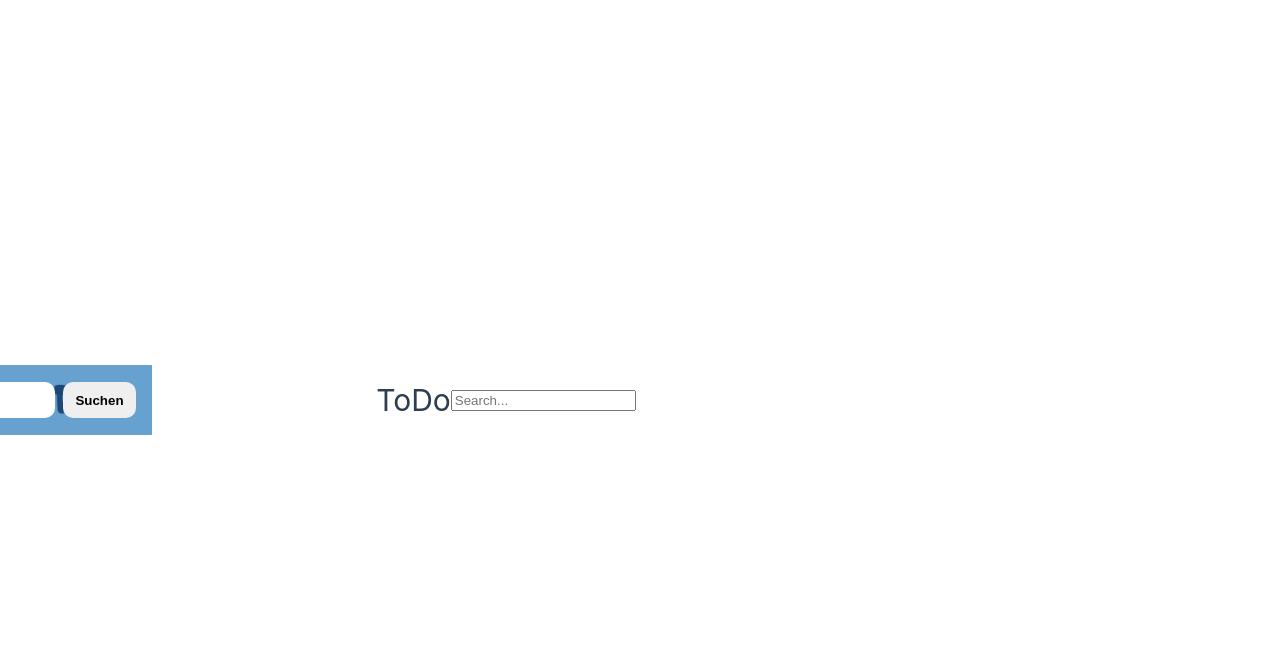
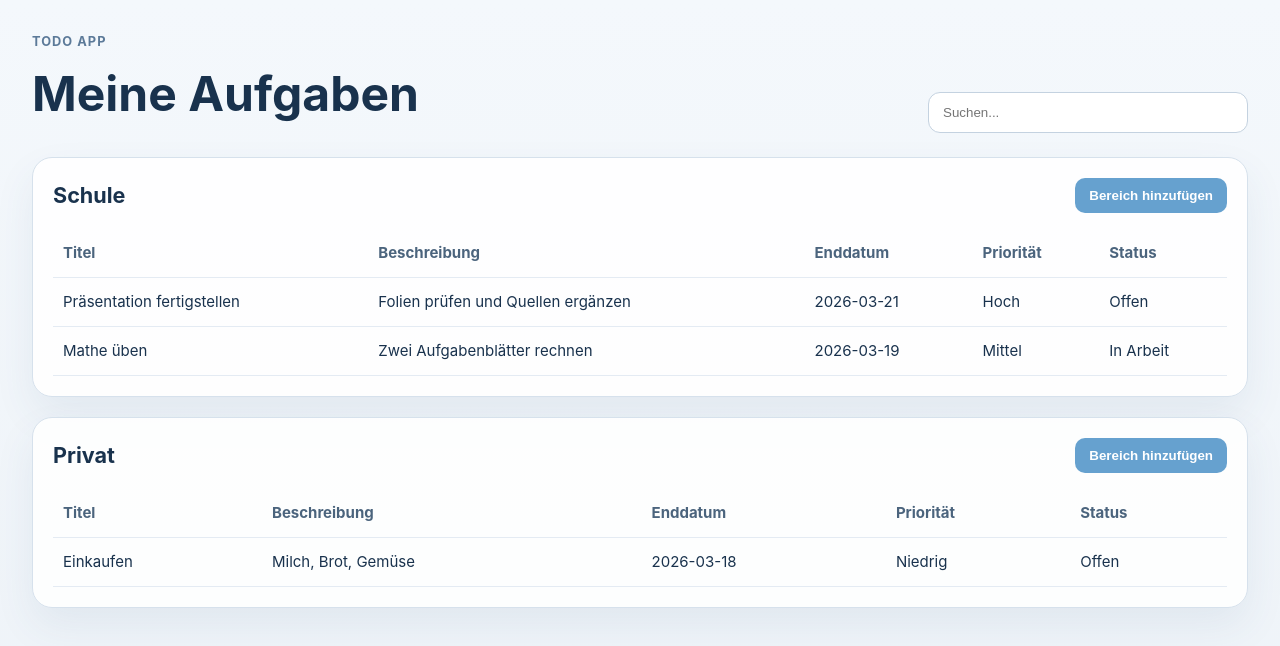
Before and after one commit to Soguel-Aurelien/ToDoAppProjekt, a Vue app in the folder ToDoApp/: page / in a window 1280 px wide. Shown: the top 646 px of the page. Built offline with nearby package versions, Linux system fonts and the light colour scheme.

Commit message:
template

```diff
--- a/ToDoApp/index.html
+++ b/ToDoApp/index.html
@@ -5,62 +5,9 @@
     <link rel="icon" href="/favicon.ico" />
     <meta name="viewport" content="width=device-width, initial-scale=1.0" />
     <title>ToDo</title>
-
-    <style>
-      /* Navbar-Farbe 1:1 hellblau */
-      .nav {
-        background: #66a1cf;
-        height: 70px;
-        display: flex;
-        align-items: center;
-        justify-content: center;
-        position: relative;
-        padding: 0 16px;
-      }
-
-      /* Logo genau in der Mitte */
-      .nav img {
-        height: 42px;
-      }
-
-      /* Suche rechts */
-      .search {
-        position: absolute;
-        right: 16px;
-        display: flex;
-        gap: 8px;
-        align-items: center;
-      }
-      .search input {
-        height: 36px;
-        padding: 0 12px;
-        border: 0;
-        border-radius: 10px;
-        outline: none;
-      }
-      .search button {
-        height: 36px;
-        padding: 0 12px;
-        border: 0;
-        border-radius: 10px;
-        cursor: pointer;
-        font-weight: 700;
-      }
-
-      body { margin: 0; font-family: Arial, sans-serif; }
-    </style>
   </head>
 
   <body>
-    <header class="nav">
-      <img src="./img/logo.png" alt="ToDo Logo" />
-
-      <form class="search" onsubmit="event.preventDefault(); console.log('Suche:', this.q.value)">
-        <input name="q" type="search" placeholder="Suchen..." />
-        <button type="submit">Suchen</button>
-      </form>
-    </header>
-
     <div id="app"></div>
     <script type="module" src="/src/main.js"></script>
   </body>
--- a/ToDoApp/src/App.vue
+++ b/ToDoApp/src/App.vue
@@ -1,34 +1,87 @@
 <script setup>
-import { RouterLink, RouterView } from 'vue-router'
-import HelloWorld from './components/HelloWorld.vue'
+import { computed, ref } from 'vue'
+
+const search = ref('')
+
+const domains = ref([
+  {
+    id: 1,
+    name: 'Schule',
+    toDos: [
+      {
+        id: 1,
+        title: 'Präsentation fertigstellen',
+        description: 'Folien prüfen und Quellen ergänzen',
+        endDate: '2026-03-21',
+        priority: 'Hoch',
+        status: 'Offen',
+      },
+      {
+        id: 2,
+        title: 'Mathe üben',
+        description: 'Zwei Aufgabenblätter rechnen',
+        endDate: '2026-03-19',
+        priority: 'Mittel',
+        status: 'In Arbeit',
+      },
+    ],
+  },
+  {
+    id: 2,
+    name: 'Privat',
+    toDos: [
+      {
+        id: 3,
+        title: 'Einkaufen',
+        description: 'Milch, Brot, Gemüse',
+        endDate: '2026-03-18',
+        priority: 'Niedrig',
+        status: 'Offen',
+      },
+    ],
+  },
+])
+
+const filteredDomains = computed(() => {
+  const query = search.value.trim().toLowerCase()
+
+  if (!query) {
+    return domains.value
+  }
+
+  return domains.value
+    .map((domain) => ({
+      ...domain,
+      toDos: domain.toDos.filter((todo) =>
+        [todo.title, todo.description, todo.priority, todo.status]
+          .join(' ')
+          .toLowerCase()
+          .includes(query),
+      ),
+    }))
+    .filter((domain) => domain.name.toLowerCase().includes(query) || domain.toDos.length > 0)
+})
 </script>
 
 <template>
+  <div class="app-shell">
     <header class="header">
-
-    <h1>ToDo</h1>
-    <img src="" alt="">
-    <input type="text" v-model="search" placeholder="Search..." class="searchBar">
+      <div>
+        <p class="eyebrow">ToDo App</p>
+        <h1>Meine Aufgaben</h1>
+      </div>
+      <input v-model="search" type="text" placeholder="Suchen..." class="search-bar" />
     </header>
 
-  <!--Muss noch die kategorien und unterkategorien erstellen-->
-  <main class="mainContent">
-    <div class="domains" v-for="domains in domain" :key="domain.id">
-      <div class="domainName">
+    <main class="main-content">
+      <section v-for="domain in filteredDomains" :key="domain.id" class="domain-card">
+        <div class="domain-header">
           <h2>{{ domain.name }}</h2>
-        <img src="../img/logo.png" alt="">
+          <button type="button" class="action-button">Bereich hinzufügen</button>
         </div>
 
-      <!--Den + Symbol und den Filter Symbol hinzufügen-->
-      <div class="buttonContainer">
-        <button>
-          <h3>Bereich hinzufügen</h3>
-          <img src="" alt="Bereich hinzufügen">
-        </button>
-        <button><img src="" alt="Filter"></button>
-      </div>
-
-      <div class="toDoHead">
+        <table class="todo-table">
+          <thead>
             <tr>
               <th>Titel</th>
               <th>Beschreibung</th>
@@ -36,82 +89,135 @@ import HelloWorld from './components/HelloWorld.vue'
               <th>Priorität</th>
               <th>Status</th>
             </tr>
-        <tr class="toDo" v-for="toDo in domain.toDos" :key="toDo.id">
-          <td>{{ toDo.titel }}</td>
-          <td>{{ toDo.description }}</td>
-          <td>{{ toDo.enddate }}</td>
-          <td>{{ toDo.priority }}</td>
-          <td>{{ toDo.status }}</td>
-
-          <!--Papierkorb icone hinzufügen-->
-          <td><img src="" alt=""></td>
+          </thead>
+          <tbody>
+            <tr v-for="todo in domain.toDos" :key="todo.id">
+              <td>{{ todo.title }}</td>
+              <td>{{ todo.description }}</td>
+              <td>{{ todo.endDate }}</td>
+              <td>{{ todo.priority }}</td>
+              <td>{{ todo.status }}</td>
             </tr>
+            <tr v-if="domain.toDos.length === 0">
+              <td colspan="5" class="empty-state">Keine Einträge für diese Suche.</td>
+            </tr>
+          </tbody>
+        </table>
+      </section>
+    </main>
   </div>
-    </div>
-
-  </main>
 </template>
 
 <style scoped>
-header {
-  line-height: 1.5;
-  max-height: 100vh;
+.app-shell {
+  min-height: 100vh;
+  padding: 32px;
+  background: linear-gradient(180deg, #f4f8fc 0%, #eef3f8 100%);
+  color: #19324d;
 }
 
-.logo {
-  display: block;
-  margin: 0 auto 2rem;
+.header {
+  display: flex;
+  justify-content: space-between;
+  align-items: end;
+  gap: 16px;
+  margin-bottom: 24px;
 }
 
-nav {
-  width: 100%;
-  font-size: 12px;
-  text-align: center;
-  margin-top: 2rem;
+.eyebrow {
+  margin-bottom: 4px;
+  font-size: 0.8rem;
+  font-weight: 700;
+  letter-spacing: 0.08em;
+  text-transform: uppercase;
+  color: #5c7a99;
 }
 
-nav a.router-link-exact-active {
-  color: var(--color-text);
+h1 {
+  font-size: clamp(2rem, 4vw, 3rem);
+  font-weight: 700;
 }
 
-nav a.router-link-exact-active:hover {
-  background-color: transparent;
+.search-bar {
+  width: min(320px, 100%);
+  padding: 12px 14px;
+  border: 1px solid #c4d2e0;
+  border-radius: 12px;
+  background: #fff;
 }
 
-nav a {
-  display: inline-block;
-  padding: 0 1rem;
-  border-left: 1px solid var(--color-border);
+.main-content {
+  display: grid;
+  gap: 20px;
 }
 
-nav a:first-of-type {
-  border: 0;
+.domain-card {
+  padding: 20px;
+  border: 1px solid #d6e1ec;
+  border-radius: 20px;
+  background: rgba(255, 255, 255, 0.9);
+  box-shadow: 0 18px 40px rgba(53, 89, 122, 0.08);
 }
 
-@media (min-width: 1024px) {
-  header {
+.domain-header {
   display: flex;
-    place-items: center;
-    padding-right: calc(var(--section-gap) / 2);
+  justify-content: space-between;
+  align-items: center;
+  gap: 12px;
+  margin-bottom: 16px;
 }
 
-  .logo {
-    margin: 0 2rem 0 0;
+.domain-header h2 {
+  font-size: 1.35rem;
+  font-weight: 700;
 }
 
-  header .wrapper {
-    display: flex;
-    place-items: flex-start;
-    flex-wrap: wrap;
+.action-button {
+  padding: 10px 14px;
+  border: 0;
+  border-radius: 10px;
+  background: #66a1cf;
+  color: #fff;
+  font-weight: 700;
+  cursor: pointer;
 }
 
-  nav {
+.todo-table {
+  width: 100%;
+  border-collapse: collapse;
+}
+
+.todo-table th,
+.todo-table td {
+  padding: 12px 10px;
+  border-bottom: 1px solid #e4ebf3;
   text-align: left;
-    margin-left: -1rem;
-    font-size: 1rem;
+}
 
-    padding: 1rem 0;
-    margin-top: 1rem;
+.todo-table th {
+  font-weight: 700;
+  color: #4b647d;
+}
+
+.empty-state {
+  text-align: center;
+  color: #6f859c;
+}
+
+@media (max-width: 720px) {
+  .app-shell {
+    padding: 20px;
+  }
+
+  .header,
+  .domain-header {
+    flex-direction: column;
+    align-items: stretch;
+  }
+
+  .todo-table {
+    display: block;
+    overflow-x: auto;
   }
 }
 </style>
--- a/ToDoApp/src/assets/main.css
+++ b/ToDoApp/src/assets/main.css
@@ -1,35 +1,6 @@
 @import './base.css';
 
 #app {
-  max-width: 1280px;
-  margin: 0 auto;
-  padding: 2rem;
+  min-height: 100vh;
   font-weight: normal;
 }
-
-a,
-.green {
-  text-decoration: none;
-  color: hsla(160, 100%, 37%, 1);
-  transition: 0.4s;
-  padding: 3px;
-}
-
-@media (hover: hover) {
-  a:hover {
-    background-color: hsla(160, 100%, 37%, 0.2);
-  }
-}
-
-@media (min-width: 1024px) {
-  body {
-    display: flex;
-    place-items: center;
-  }
-
-  #app {
-    display: grid;
-    grid-template-columns: 1fr 1fr;
-    padding: 0 2rem;
-  }
-}
--- a/ToDoApp/src/views/HomeView.vue
+++ b/ToDoApp/src/views/HomeView.vue
@@ -1,9 +1,11 @@
-<script setup>
-
-</script>
-
 <template>
-  <main>
-    <TheWelcome/>
+  <main class="home-view">
+    <p>Die Startansicht wird direkt über App.vue gerendert.</p>
   </main>
 </template>
+
+<style scoped>
+.home-view {
+  padding: 1rem;
+}
+</style>
```
Lines whose indentation alone changed are shown as unchanged.
